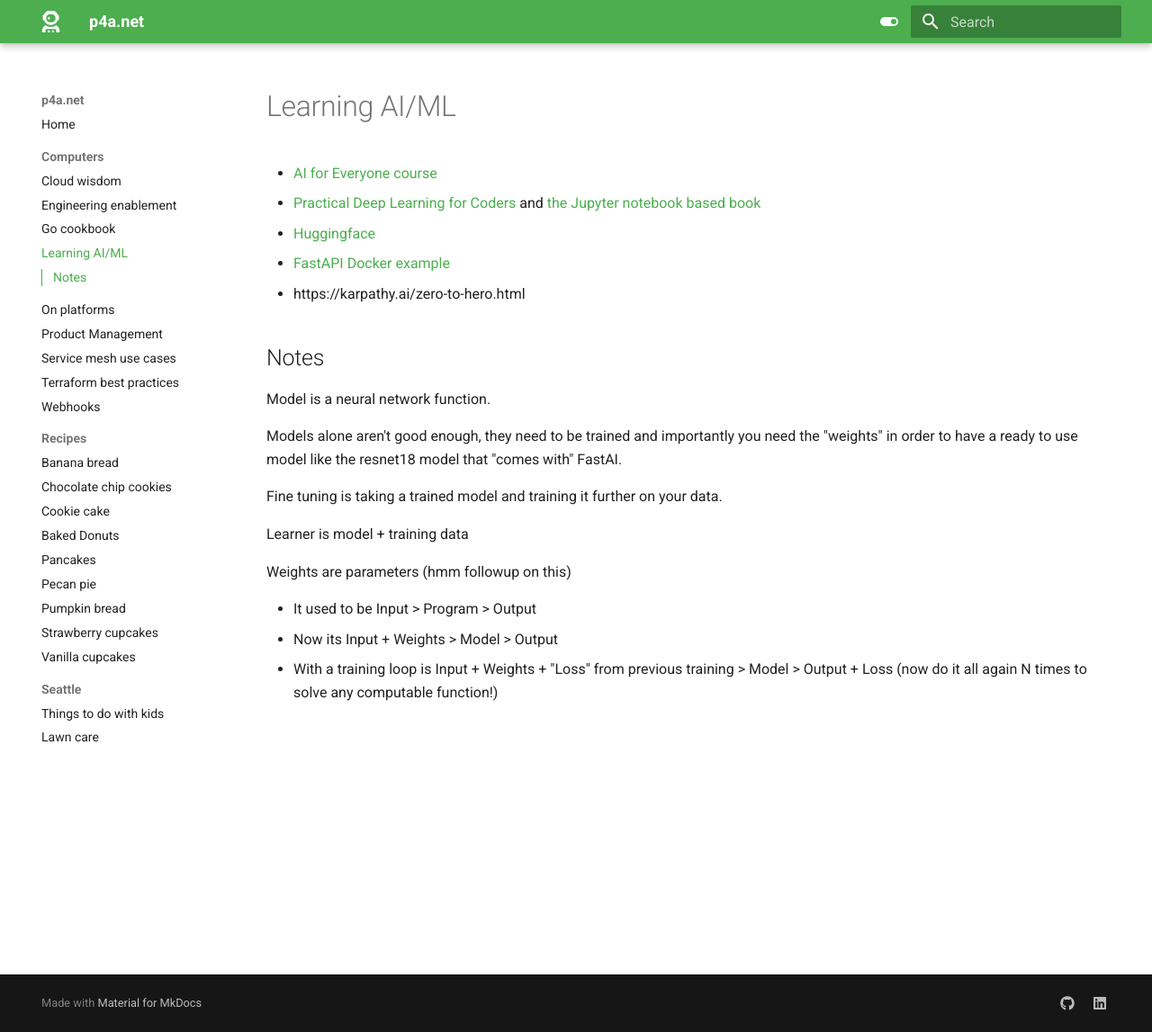
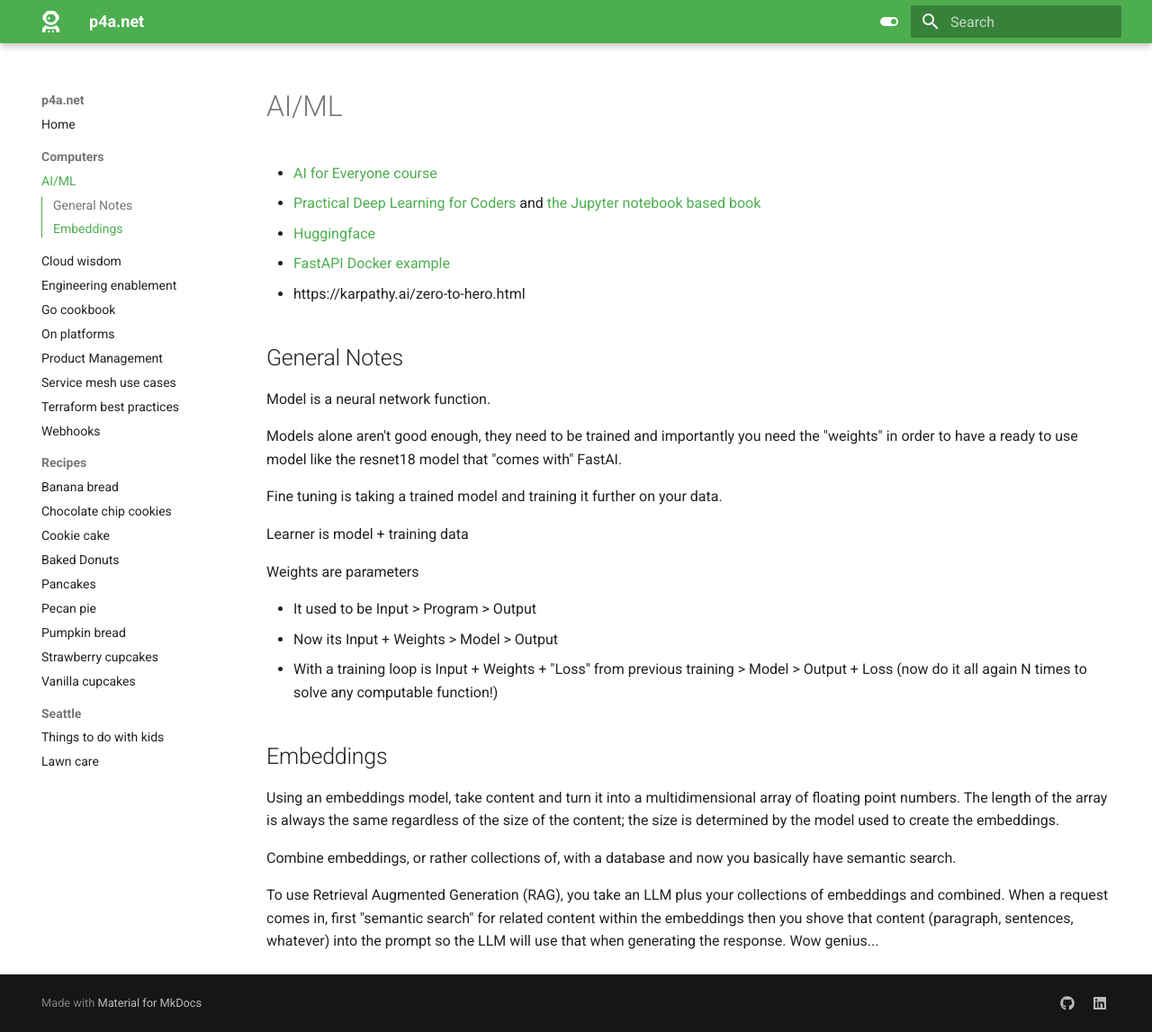
Before and after one commit to seajoshc/p4adotnet, an MkDocs documentation site: the page built from docs/computers/ai.md, in a window 1280 px wide and 1147 px high. Shown: the whole window at 90% size. Built offline with MkDocs 1.6.1 and Material for MkDocs 9.7.7, drawn with Linux system fonts in a browser that asks for light colours.

Commit message:
renamed and adds embeddings info

```diff
--- a/docs/computers/learning-ai.md
+++ b/docs/computers/ai.md
@@ -1,4 +1,4 @@
-# Learning AI/ML
+# AI/ML
 
 - [AI for Everyone course](https://www.deeplearning.ai/courses/ai-for-everyone/)
 - [Practical Deep Learning for Coders](https://course.fast.ai/) and [the Jupyter notebook based book](https://nbviewer.org/github/fastai/fastbook/tree/master)
@@ -6,7 +6,7 @@
 - [FastAPI Docker example](https://www.docker.com/blog/build-machine-learning-apps-with-hugging-faces-docker-spaces/)
 - https://karpathy.ai/zero-to-hero.html
 
-## Notes
+## General Notes
 
 Model is a neural network function.
 
@@ -16,8 +16,16 @@
 
 Learner is model + training data
 
-Weights are parameters (hmm followup on this)
+Weights are parameters
 
 - It used to be Input > Program > Output
 - Now its Input + Weights > Model > Output
 - With a training loop is Input + Weights + "Loss" from previous training > Model > Output + Loss (now do it all again N times to solve any computable function!)
+
+## Embeddings
+
+Using an embeddings model, take content and turn it into a multidimensional array of floating point numbers. The length of the array is always the same regardless of the size of the content; the size is determined by the model used to create the embeddings.
+
+Combine embeddings, or rather collections of, with a database and now you basically have semantic search.
+
+To use Retrieval Augmented Generation (RAG), you take an LLM plus your collections of embeddings and combined. When a request comes in, first "semantic search" for related content within the embeddings then you shove that content (paragraph, sentences, whatever) into the prompt so the LLM will use that when generating the response. Wow genius...
```
